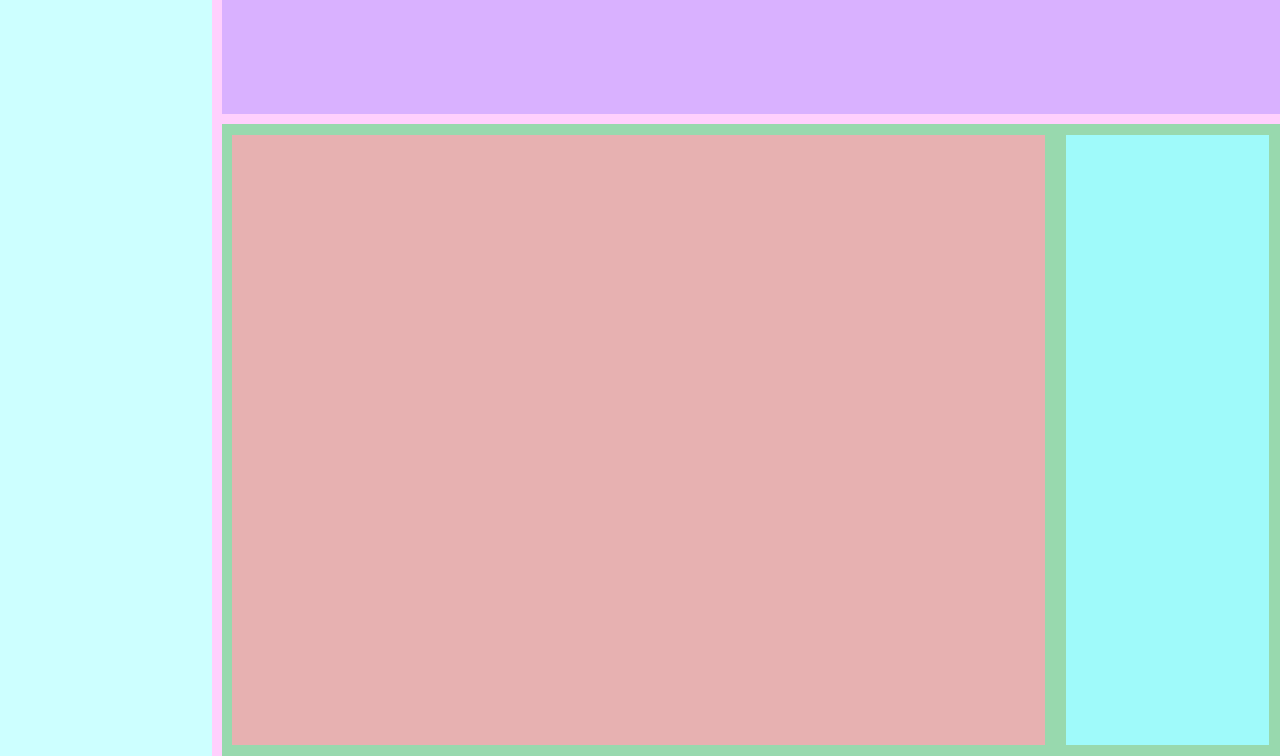
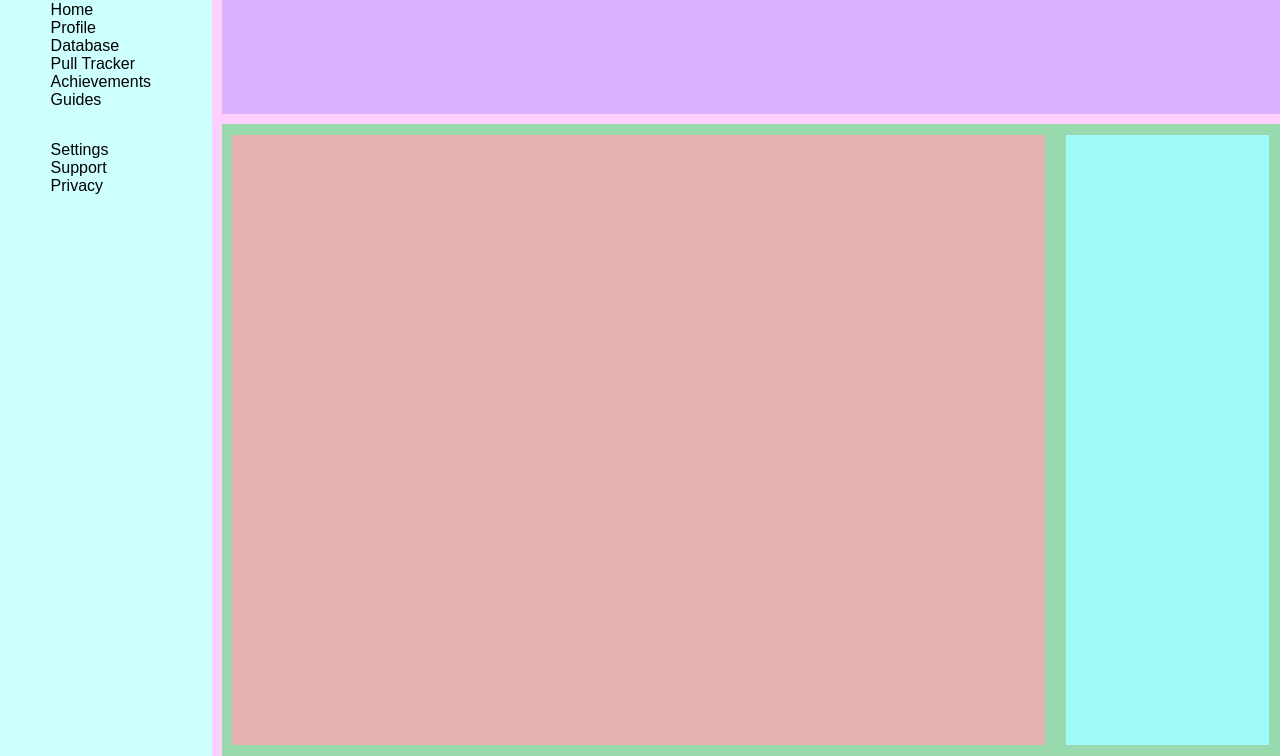
Before and after one commit to caleb-hoang/odin-admin-dashboard, a plain HTML site: page index.html in a window 1280 px wide. Shown: the part 44-800 px from the top of the page. Drawn offline with Linux system fonts and the light colour scheme.

Commit message:
Created basic content for sidebar

```diff
--- a/index.html
+++ b/index.html
@@ -8,7 +8,22 @@
 </head>
 <body>
     <div class="container">
-        <div id="sidebar"></div>
+        <div id="sidebar">
+            <div id="logo">UMAZING!</div>
+            <ul class="sidebar-list">
+                <li>Home</li>
+                <li>Profile</li>
+                <li>Database</li>
+                <li>Pull Tracker</li>
+                <li>Achievements</li>
+                <li>Guides</li>
+            </ul>
+            <ul class="sidebar-list">
+                <li>Settings</li>
+                <li>Support</li>
+                <li>Privacy</li>
+            </ul>
+        </div>
         <div id="topbar"></div>
         <div id="content">
             <div id="projects"></div>
--- a/style.css
+++ b/style.css
@@ -3,6 +3,8 @@ html, body {
     width: 100vw;
     margin: 0px;
     padding: 0px;
+
+    font-family:sans-serif;
 }
 
 .container {
@@ -21,7 +23,18 @@ html, body {
 #sidebar {
     grid-column: 1 / 2;
     grid-row: 1 / 3;
+
+    box-sizing:border-box;
+    padding: 5%;
+
+    display:flex;
+    flex-direction:column;
+
     background-color:rgb(205, 255, 255);
+}
+
+.sidebar-list {
+    list-style-type:none;
 }
 
 #topbar {
```
